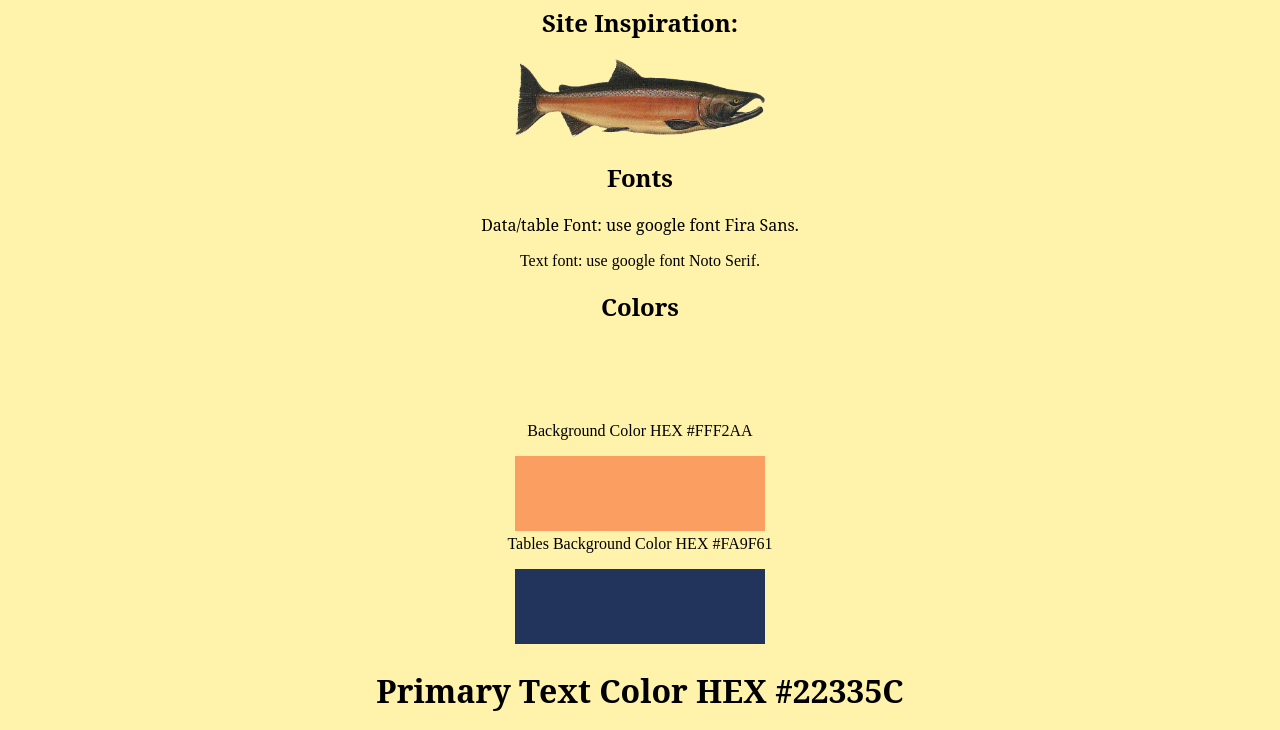
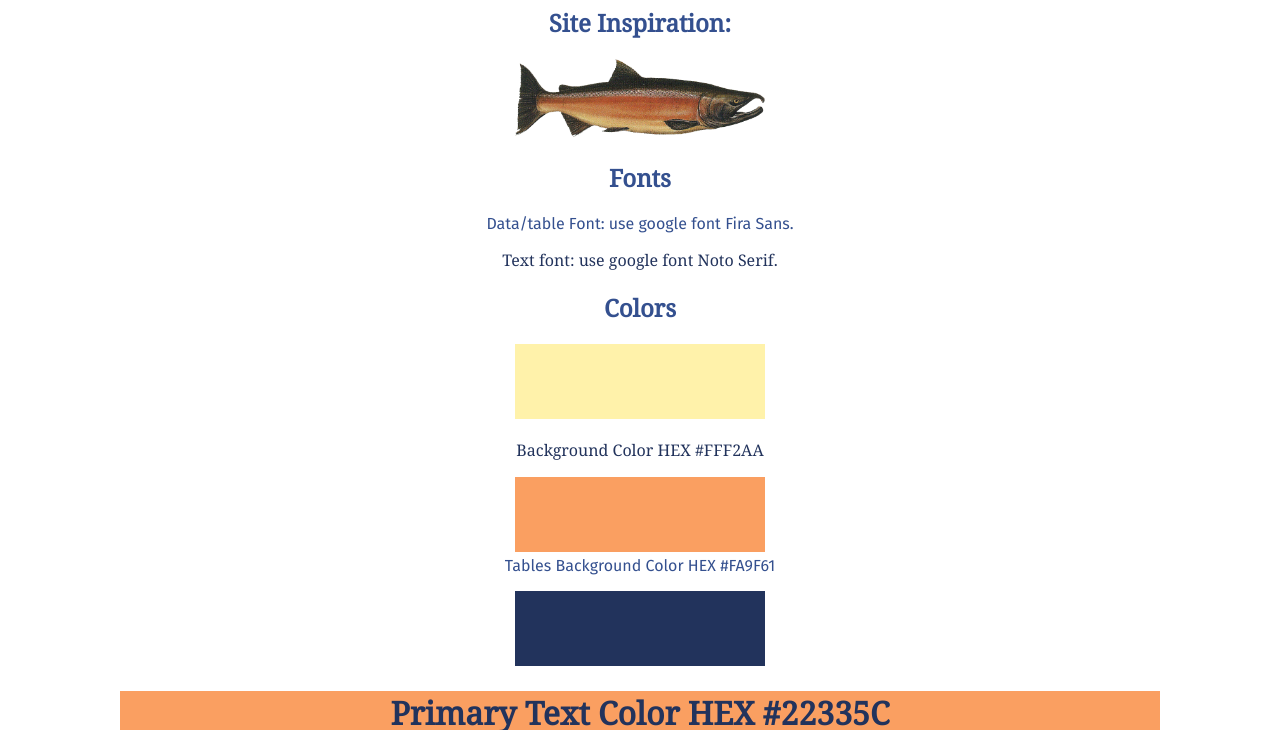
Before and after one commit to kmzurlocuva/cookie-stand, a plain HTML site: page style-guide.html in a window 1280 px wide. Shown: the part 80-810 px from the top of the page. Drawn offline with Linux system fonts and the light colour scheme.

Commit message:
final commit before submitting drafts

```diff
--- a/style-guide.html
+++ b/style-guide.html
@@ -4,10 +4,10 @@
     <meta charset="utf-8">
     <title>Style Guide</title>
     <link href='https://fonts.googleapis.com/css?family=Fira+Sans' rel='stylesheet' type='text/css'>
-    <link href='https://fonts.googleapis.com/css?family=Noto+Sans' rel='stylesheet' type='text/css'>
+    <link href='https://fonts.googleapis.com/css?family=Noto+Serif' rel='stylesheet' type='text/css'>
     <link rel="stylesheet" type="text/css" href="style.css">
   </head>
-  <body align ="center">
+  <body class="body">
 
     <h1>This is the Style Guide for the Salmon Cookies Site</h1>
 
@@ -15,16 +15,16 @@
         <img src="images/salmon.png" alt="Salmon Image" width="250" height "75">
 
       <h2>Fonts</h2>
-        <p>Data/table Font: use google font Fira Sans.</p>
-        <table>Text font: use google font Noto Serif.</table>
+        <data>Data/table Font: use google font Fira Sans.</data>
+        <p>Text font: use google font Noto Serif.</p>
 
       <h2>Colors</h2>
         <figure>
           <img src="images/background color-FFF2AA.png" alt="background color" width="250" height="75">
-          <figcaption>Background Color HEX #FFF2AA</figcaption>
+          <figcaption><p>Background Color HEX #FFF2AA</p></figcaption>
         <figure>
           <img src="images/tables background-FA9F61.png" alt="tables background color" width="250" height="75">
-          <figcaption>Tables Background Color HEX #FA9F61</figcaption>
+          <figcaption><data>Tables Background Color HEX #FA9F61</data></figcaption>
         <figure>
           <img src="images/font1- 22335C.png" alt="Primary Text Font Color" width="250" height="75">
           <figcaption><h1>Primary Text Color HEX #22335C</h1></figcaption>
--- a/style.css
+++ b/style.css
@@ -4,18 +4,45 @@ body {
   background-color: #FFF2AA;
 }
 
-data {
-  font-family: "Fira Sans", sans-serif;
-  font-color: #34508F;
-  font-size: 16px;
+.body {
+  margin: 0px;
+  padding: 0px;
+  background-color: white;
+  text-align: center;
 }
 
-h1, p {
-  font-family: "Noto Serif", serif;
-  font-color: #22335C;
+data {
+  font-family: 'Fira Sans', sans-serif;
+  color: #34508F;
+  font-size: 16px;
+
+}
+
+h1 {
+  font-family: 'Noto Serif', serif;
+  color: #22335C;
+  font-size: 32px;
+  background-color: #FA9F61;
+  text-align: center;
 }
 
 h2 {
-  font-family: "noto Serif", serif;
-  font-color: #34508F;
+  font-family: 'Noto Serif', serif;
+  color: #34508F;
+  font-size: 24px;
+  text-align: center;
+
 }
+
+section {
+  font-family: 'Fira Sans', sans-serif;
+  color: #34508F;
+  font-size: 16px;
+  background-color: #FA9F61;
+}
+
+p {
+  font-family: 'Noto Serif', serif;
+  color: #22335C;
+  font-size: 16px;
+}
```
Also changed, not shown: index.html (+4 -4 lines).
